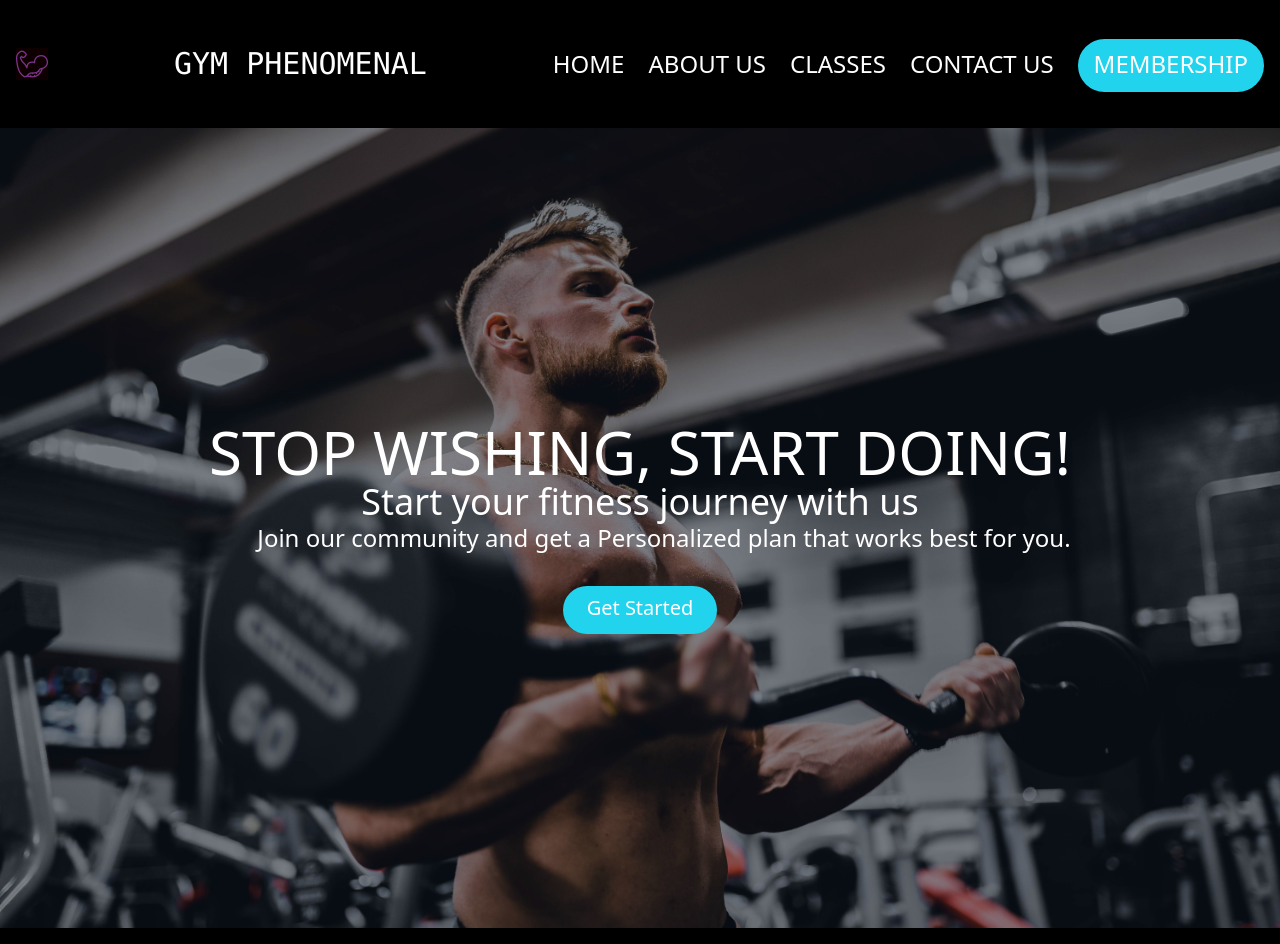
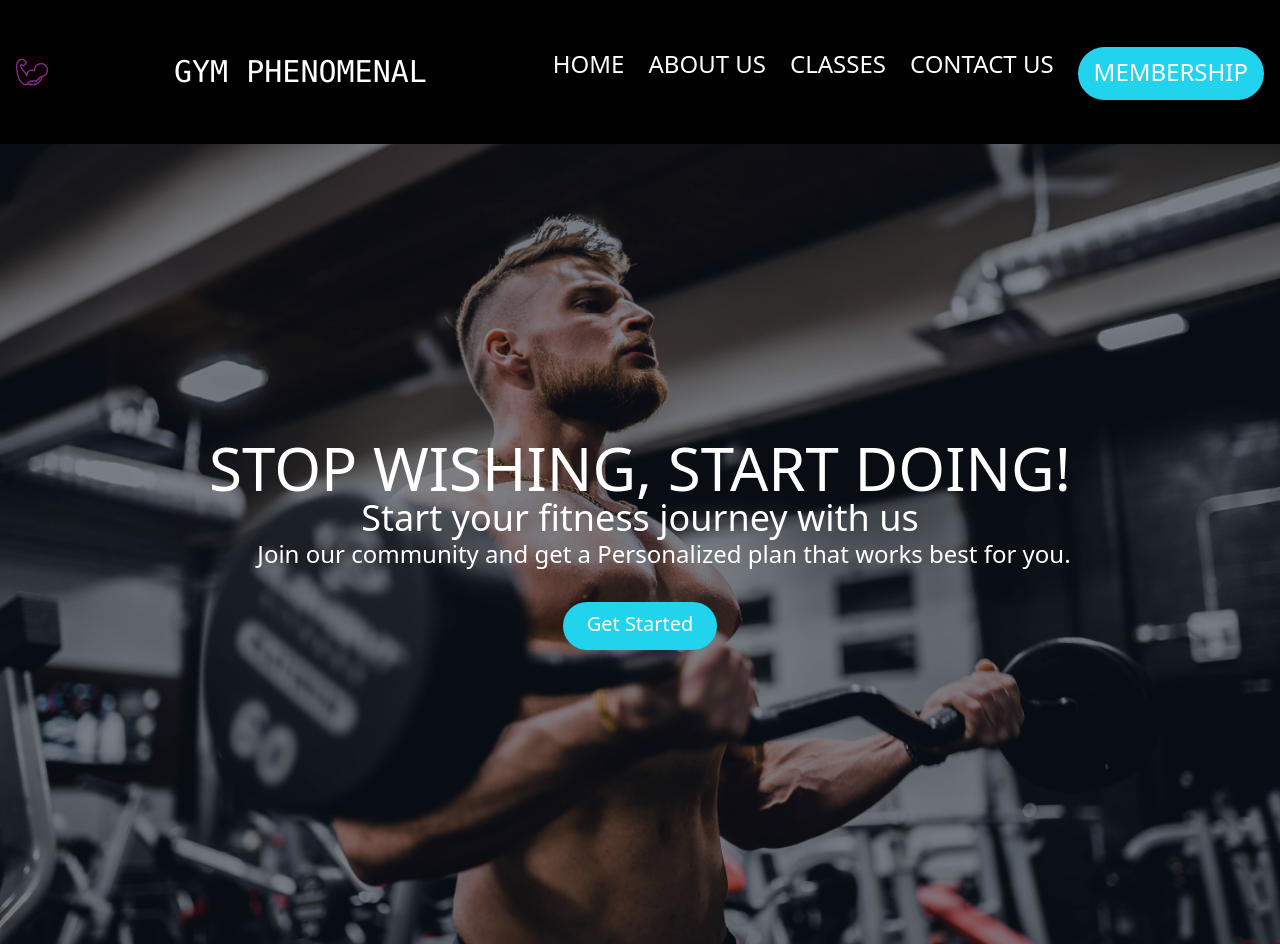
Before and after one commit to SERAH-K/GYM, a website: page main.html in a window 1280 px wide. Shown: the top 944 px of the page. Drawn offline with nearby package versions, Linux system fonts and the light colour scheme.

Commit message:
Update main.html

```diff
--- a/main.html
+++ b/main.html
@@ -25,10 +25,10 @@
 
              <div id="menu">
                 <ul class="hidden sm:flex sm:justify-center sm:items-center sm:space-x-6  sm:text-2xl sm:pb-8 sm:pt-8">
-                    <li><a href="#hero" class="pb-2 hover:text-cyan-500 hover:border-b-2 ">HOME</a></li>
-                    <li><a href="#about" class="pb-2 hover:text-cyan-500 hover:border-b-2 ">ABOUT US</a></li>
-                    <li><a href="#classes" class="pb-2 hover:text-cyan-500 hover:border-b-2 ">CLASSES</a></li>
-                    <li><a href="#footer" class="pb-2 hover:text-cyan-500 hover:border-b-2 ">CONTACT US</a></li>
+                    <li class="pb-4"><a href="#hero" class="pb-2 hover:text-cyan-500 hover:border-b-2 ">HOME</a></li>
+                    <li class="pb-4"><a href="#about" class="pb-2 hover:text-cyan-500 hover:border-b-2 ">ABOUT US</a></li>
+                    <li class="pb-4"><a href="#classes" class="pb-2 hover:text-cyan-500 hover:border-b-2 ">CLASSES</a></li>
+                    <li class="pb-4"><a href="#footer" class="pb-2 hover:text-cyan-500 hover:border-b-2 ">CONTACT US</a></li>
                     <li><a href="#membership" class="p-3 px-4 pt-2 bg-cyan-400 rounded-full baseline hover:bg-cyan-600">MEMBERSHIP</a></li>
                 </ul>
              </div>
```
